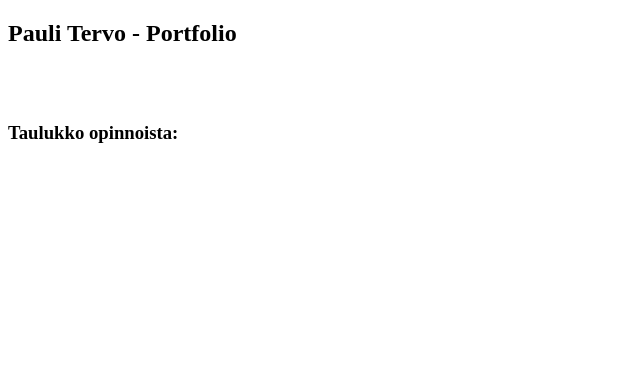
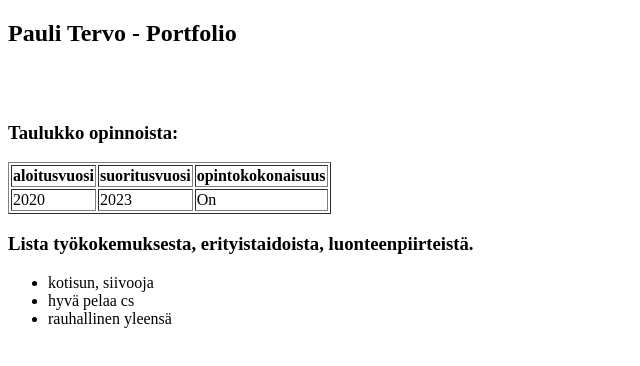
Before and after one commit to PauliTervo/ohjelmointiharjoituksia, a plain HTML site: page portfolio/portfolio.html in a window 1280 px wide. Shown: the whole page, without its empty margins (0-640 px from the left). Drawn offline with Linux system fonts and the light colour scheme.

Commit message:
20201027

```diff
--- a/portfolio/portfolio.html
+++ b/portfolio/portfolio.html
@@ -1,11 +1,35 @@
 <!DOCTYPE html>
 <html>
   <head>
+    <style>
+    </style>
+
   </head>
   <body>
     <h2>Pauli Tervo - Portfolio</h3><br><br>
     <h3>Taulukko opinnoista:</h3>
 
+    <table border="1px">
+    <tr>
+      <th>aloitusvuosi</th>
+      <th>suoritusvuosi</th>
+      <th>opintokokonaisuus</th>
+    </tr>
+
+    <tr>
+    <td>2020</td>
+    <td>2023</td>
+    <td>On</td>
+    </tr>
+    </table>
+
+    <h3>Lista työkokemuksesta, erityistaidoista, luonteenpiirteistä.</h3>
+
+    <ul>
+      <li>kotisun, siivooja</li>
+      <li>hyvä pelaa cs</li>
+      <li>rauhallinen yleensä</li>
+    </ul>
 
   </body>
 </html>
```
